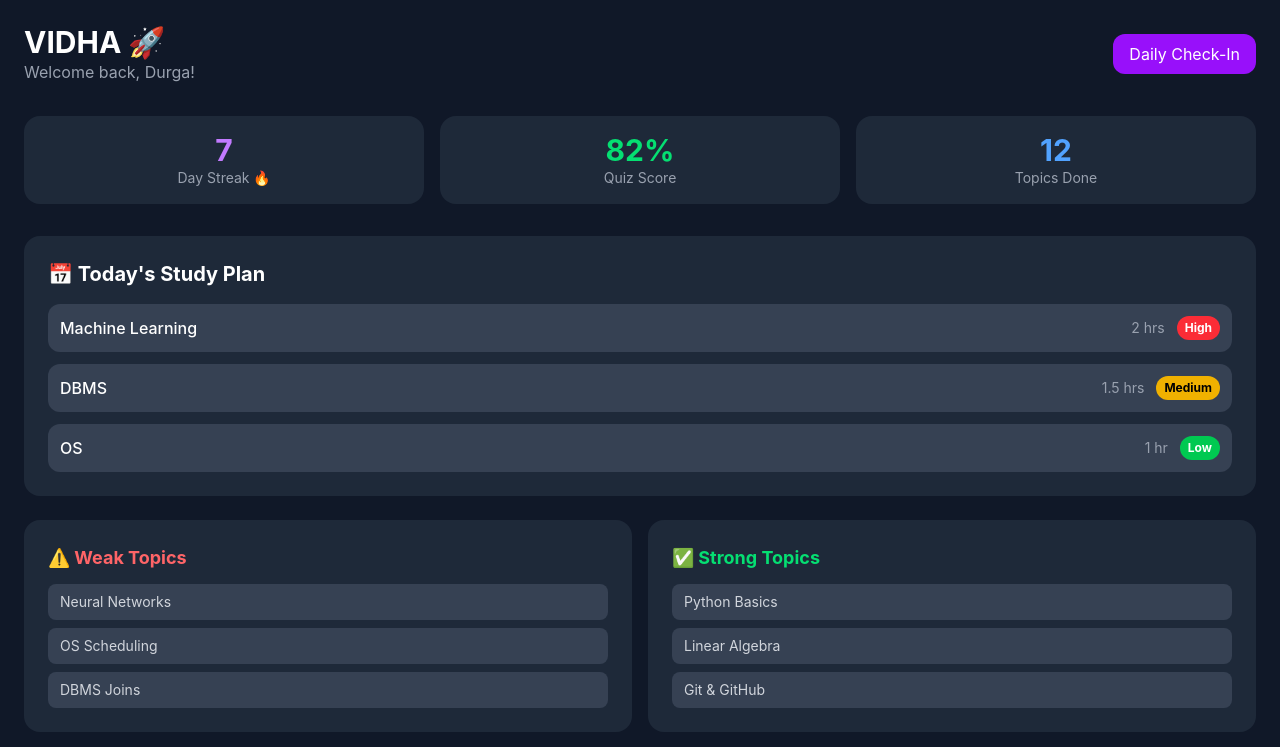
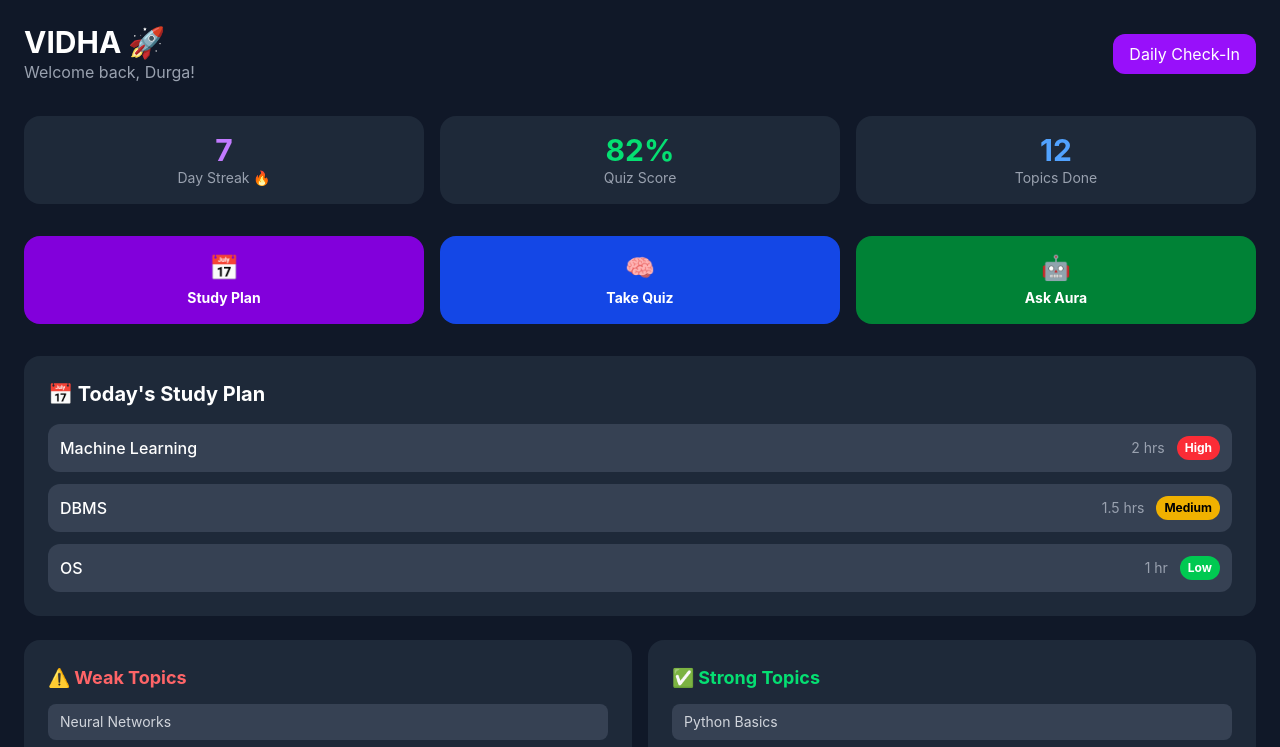
Before and after one commit to durgamahicherla/VIDHA, a React (Vite) app: page /dashboard in a window 1280 px wide. Shown: the top 747 px of the page. Built offline with nearby package versions, Linux system fonts and the light colour scheme.

Commit message:
Day 7: Dashboard navigation complete - VIDHA fully connected

```diff
--- a/src/Dashboard.jsx
+++ b/src/Dashboard.jsx
@@ -15,7 +15,6 @@ function Dashboard() {
   return (
     <div className="min-h-screen bg-gray-900 p-6">
 
-      {/* Header */}
       <div className="flex justify-between items-center mb-8">
         <div>
           <h1 className="text-3xl font-bold text-white">VIDHA 🚀</h1>
@@ -29,7 +28,6 @@ function Dashboard() {
         </button>
       </div>
 
-      {/* Stats Row */}
       <div className="grid grid-cols-3 gap-4 mb-8">
         <div className="bg-gray-800 p-4 rounded-2xl text-center">
           <p className="text-3xl font-bold text-purple-400">7</p>
@@ -45,7 +43,30 @@ function Dashboard() {
         </div>
       </div>
 
-      {/* Today's Study Plan */}
+      <div className="grid grid-cols-3 gap-4 mb-8">
+        <button
+          onClick={() => navigate('/studyplan')}
+          className="bg-purple-700 hover:bg-purple-600 p-4 rounded-2xl text-center"
+        >
+          <p className="text-2xl mb-1">📅</p>
+          <p className="text-white font-bold text-sm">Study Plan</p>
+        </button>
+        <button
+          onClick={() => navigate('/quiz')}
+          className="bg-blue-700 hover:bg-blue-600 p-4 rounded-2xl text-center"
+        >
+          <p className="text-2xl mb-1">🧠</p>
+          <p className="text-white font-bold text-sm">Take Quiz</p>
+        </button>
+        <button
+          onClick={() => navigate('/aura')}
+          className="bg-green-700 hover:bg-green-600 p-4 rounded-2xl text-center"
+        >
+          <p className="text-2xl mb-1">🤖</p>
+          <p className="text-white font-bold text-sm">Ask Aura</p>
+        </button>
+      </div>
+
       <div className="bg-gray-800 p-6 rounded-2xl mb-6">
         <h2 className="text-xl font-bold text-white mb-4">📅 Today's Study Plan</h2>
         <div className="space-y-3">
@@ -67,7 +88,6 @@ function Dashboard() {
         </div>
       </div>
 
-      {/* Weak & Strong Topics */}
       <div className="grid grid-cols-2 gap-4 mb-6">
         <div className="bg-gray-800 p-6 rounded-2xl">
           <h2 className="text-lg font-bold text-red-400 mb-3">⚠️ Weak Topics</h2>
@@ -91,7 +111,6 @@ function Dashboard() {
         </div>
       </div>
 
-      {/* AI Insight */}
       <div className="bg-purple-900 border border-purple-600 p-6 rounded-2xl">
         <h2 className="text-lg font-bold text-purple-300 mb-2">🤖 AI Insight</h2>
         <p className="text-gray-300">
```
